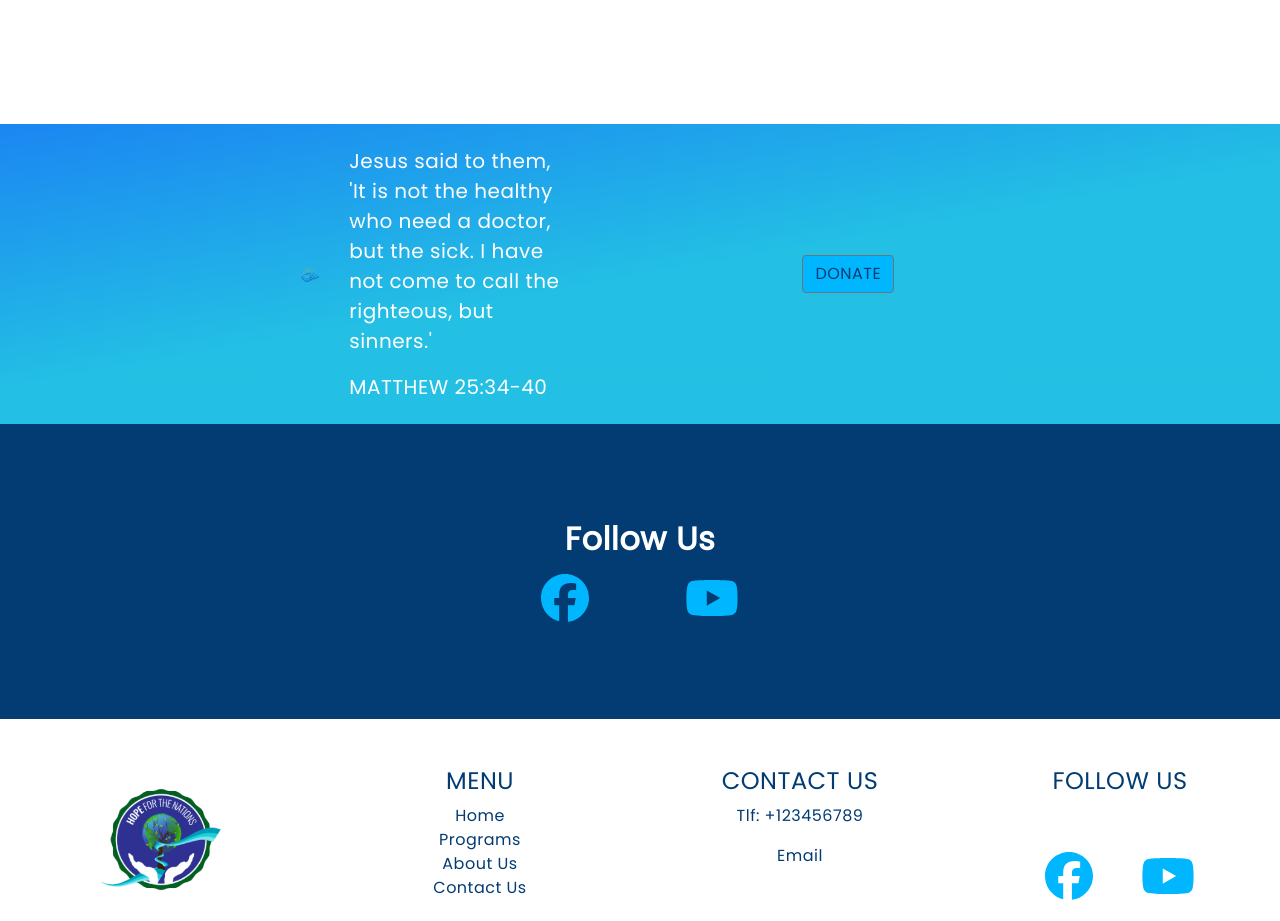
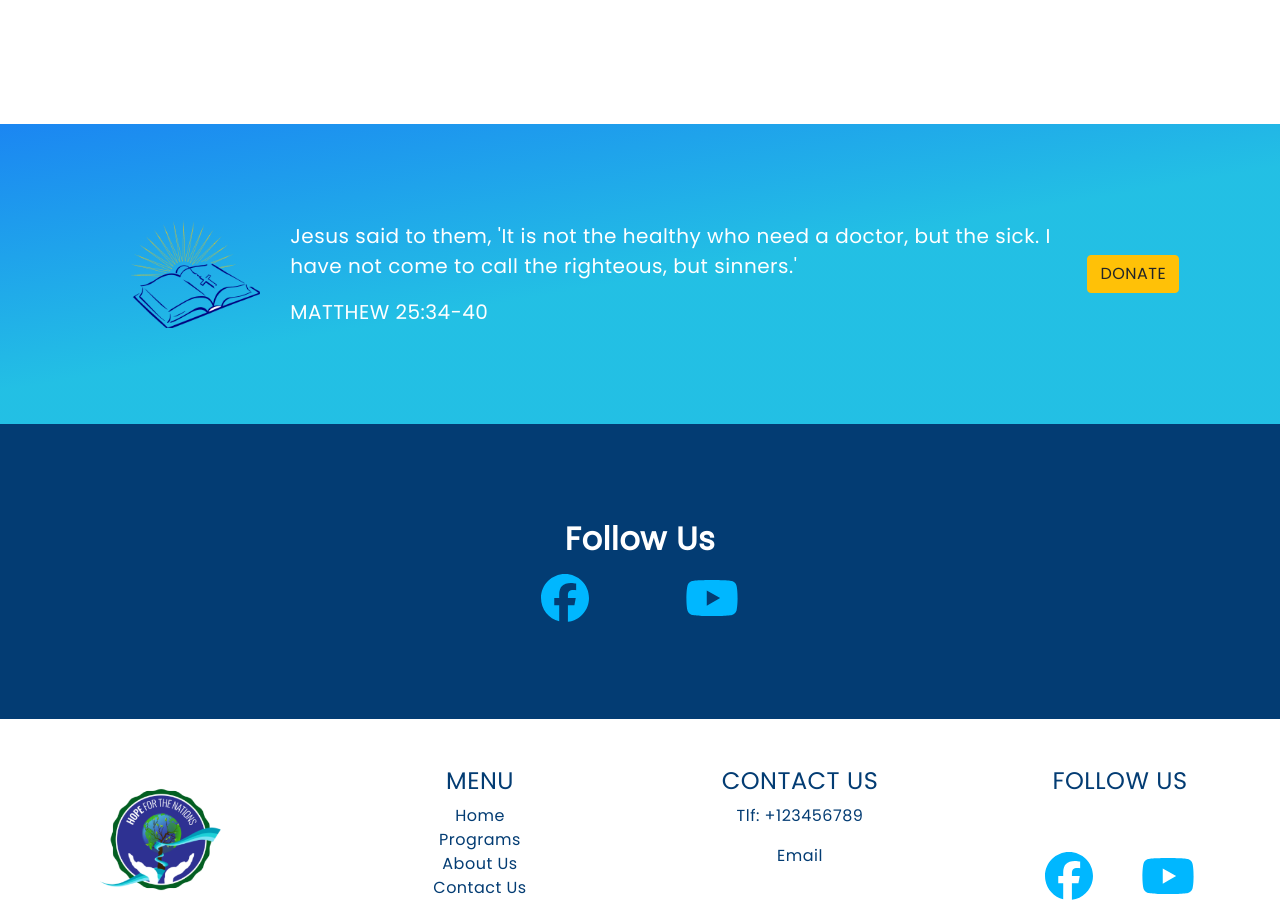
Before and after one commit to Cmmh1101/hope-react-types, a React (Create React App) app: page /programs in a window 1280 px wide. Shown: the part 1660-2581 px from the top of the page. Built offline with nearby package versions, Linux system fonts and the light colour scheme; a web font is replaced by a local one.

Commit message:
deleted unused donate inner pages

```diff
--- a/src/utils/DonateInterPages.tsx
+++ /dev/null
@@ -1,32 +0,0 @@
-import React from "react";
-import { Button, Col, Container, Row } from "reactstrap";
-import BibleVerses from "./BibleVerses";
-
-const Donate = () => {
-  return (
-    <Container fluid className="donate-section">
-      <Row>
-        <Col xs={12} className="d-flex justify-content-center flex-wrap">
-          <Col
-            xs={12}
-            md={8}
-            xl={4}
-            className="d-flex justify-content-center align-items-center"
-          >
-            <BibleVerses />
-          </Col>
-          <Col
-            xs={12}
-            md={4}
-            xl={4}
-            className="d-flex justify-content-center align-items-center"
-          >
-            <Button className="btn-cta">DONATE</Button>
-          </Col>
-        </Col>
-      </Row>
-    </Container>
-  );
-};
-
-export default Donate;
--- a/src/views/articles/ProgramsListPage.tsx
+++ b/src/views/articles/ProgramsListPage.tsx
@@ -1,9 +1,9 @@
 import React from "react";
 import { Col, Container, Row } from "reactstrap";
 import BannerDivider from "../../utils/BannerDivider";
-import DonateInterPages from "../../utils/DonateInterPages";
 import FollowUs from "../../utils/FollowUs";
 import MainHeader from "../../utils/MainHeader";
+import DonateBanner from "../homepage/components/DonateBanner";
 import ProgramsList from "./components/ProgramsList";
 
 const ProgramsListPage = () => {
@@ -24,7 +24,7 @@ const ProgramsListPage = () => {
           </Col>
         </Row>
       </Container>
-      <DonateInterPages />
+      <DonateBanner />
       <FollowUs />
     </div>
   );
--- a/src/views/articles/components/ProgramPage.tsx
+++ b/src/views/articles/components/ProgramPage.tsx
@@ -2,11 +2,11 @@ import React from "react";
 import { Col, Container, Row } from "reactstrap";
 import articleData from "../../../articlesData";
 import BannerDivider from "../../../utils/BannerDivider";
-import DonateInterPages from "../../../utils/DonateInterPages";
 import FollowUs from "../../../utils/FollowUs";
 import HighlightMessage from "../../../utils/HighlightMessage";
 import StoryBannerImageSmall from "../../../utils/StoryBannerImageSmall";
 import NotFoundPage from "../../404page";
+import DonateBanner from "../../homepage/components/DonateBanner";
 import ProgramsList from "./ProgramsList";
 
 const ProgramPage = ({ match }: any) => {
@@ -74,7 +74,7 @@ const ProgramPage = ({ match }: any) => {
           </Col>
         </Row>
       </Container>
-      <DonateInterPages />
+      <DonateBanner />
       <FollowUs />
     </>
   );
--- a/src/views/storiesOfHope.tsx/StoriesListPage.tsx
+++ b/src/views/storiesOfHope.tsx/StoriesListPage.tsx
@@ -1,9 +1,10 @@
 import React from "react";
 import { Col, Container, Row } from "reactstrap";
 import BannerDivider from "../../utils/BannerDivider";
-import DonateInterPages from "../../utils/DonateInterPages";
+// import DonateInterPages from "../../utils/DonateInterPages";
 import FollowUs from "../../utils/FollowUs";
 import MainHeader from "../../utils/MainHeader";
+import DonateBanner from "../homepage/components/DonateBanner";
 import StoriesList from "./components/StoriesList";
 
 const StoriesListPage = () => {
@@ -24,7 +25,7 @@ const StoriesListPage = () => {
           </Col>
         </Row>
       </Container>
-      <DonateInterPages />
+      <DonateBanner />
       <FollowUs />
     </div>
   );
--- a/src/views/storiesOfHope.tsx/components/StoryPage.tsx
+++ b/src/views/storiesOfHope.tsx/components/StoryPage.tsx
@@ -2,11 +2,11 @@ import React from "react";
 import { Col, Container, Row } from "reactstrap";
 import storiesData from "../../../storiesData";
 import BannerDivider from "../../../utils/BannerDivider";
-import DonateInterPages from "../../../utils/DonateInterPages";
 import FollowUs from "../../../utils/FollowUs";
 import HighlightMessage from "../../../utils/HighlightMessage";
 import StoryBannerImageSmall from "../../../utils/StoryBannerImageSmall";
 import NotFoundPage from "../../404page";
+import DonateBanner from "../../homepage/components/DonateBanner";
 import StoriesList from "./StoriesList";
 
 const StoryPage = ({ match }: any) => {
@@ -82,7 +82,7 @@ const StoryPage = ({ match }: any) => {
           </Col>
         </Row>
       </Container>
-      <DonateInterPages />
+      <DonateBanner />
       <FollowUs />
     </>
   );
```
